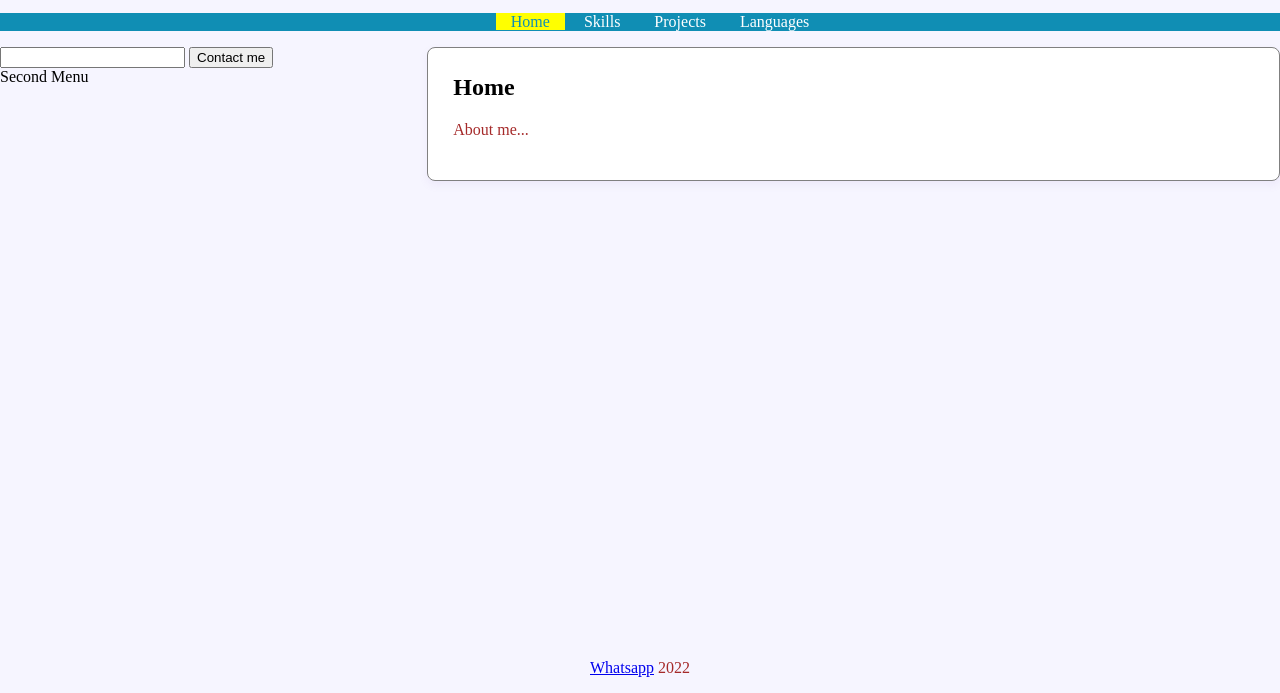
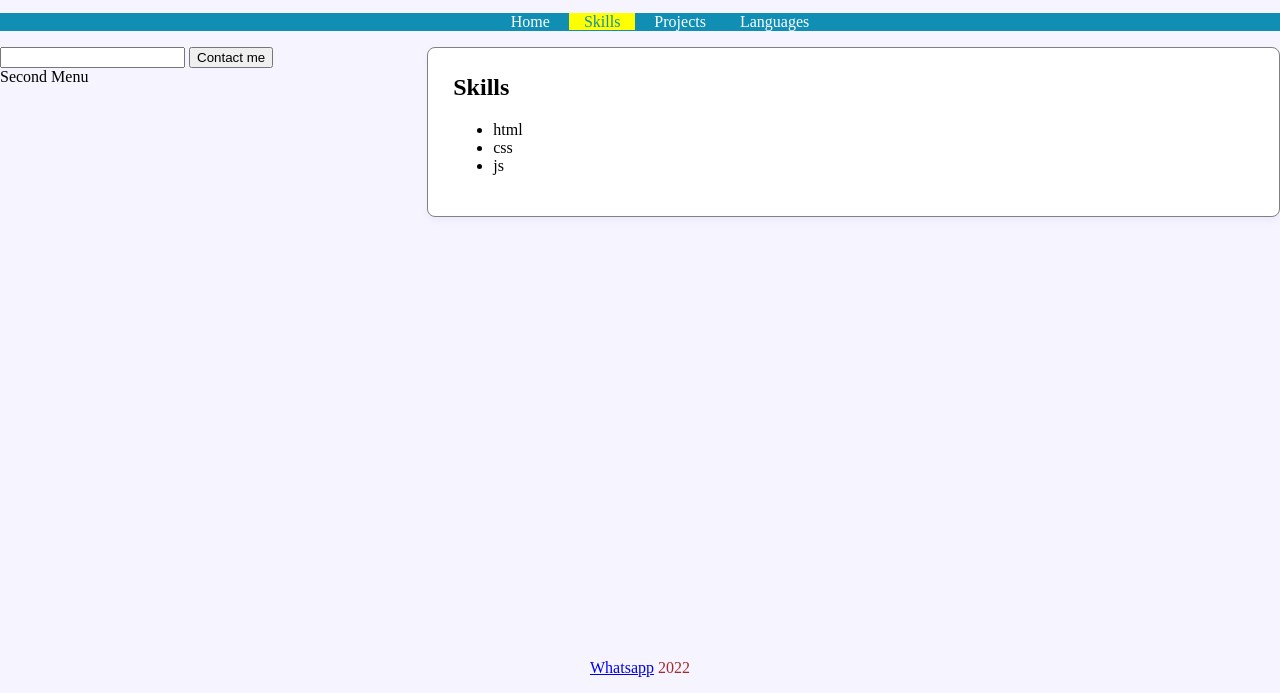
Before and after one commit to dianaat/dianaat.github.io, a plain HTML site: page index.html in a window 1280 px wide. Shown: the part 107-800 px from the top of the page. Drawn offline with Linux system fonts and the light colour scheme.

Commit message:
display skills from js

```diff
--- a/index.html
+++ b/index.html
@@ -51,11 +51,7 @@
 
             <div id="skills" class="page">
                 <h2>Skills</h2>
-                <ul>
-                    <li class="favorite" >html</li>
-                    <li>css</li>
-                    <li class="favorite" style="font-weight: bold; border-left: 150cm;" >js</li>
-                </ul>
+                <ul></ul>
             </div>
 
             <div id="projects" class="page">
--- a/index.js
+++ b/index.js
@@ -28,7 +28,7 @@ function show(id) {
   document.getElementById(id).style.display = "block";
 }
 
-var activePage = "home";
+var activePage = "skills";
 
 function showPage(nextPage) {
   console.warn("change", activePage, "to", nextPage);
@@ -55,3 +55,23 @@ function initEvents() {
 
 showPage(activePage);
 initEvents();
+
+function displaySkills() {
+  console.info("display skills");
+
+  // initializare; conditie; post exec
+  for (var i = 1; i < 11; i++) {
+    console.info(`${i} * 5 = ${i * 5}`);
+  }
+
+  var ul = document.querySelector("#skills ul");
+  var skills = ["html", "css", "js"];
+  console.info(skills);
+  for (var i = 0; i < skills.length; i++) {
+    //ul.innerHTML = `<li>${skills[i]}</li>` + ul.innerHTML;
+    //ul.innerHTML = + ul.innerHTML + `<li>${skills[i]}</li>`;
+    ul.innerHTML += `<li>${skills[i]}</li>`;
+  }
+}
+
+displaySkills();
```
